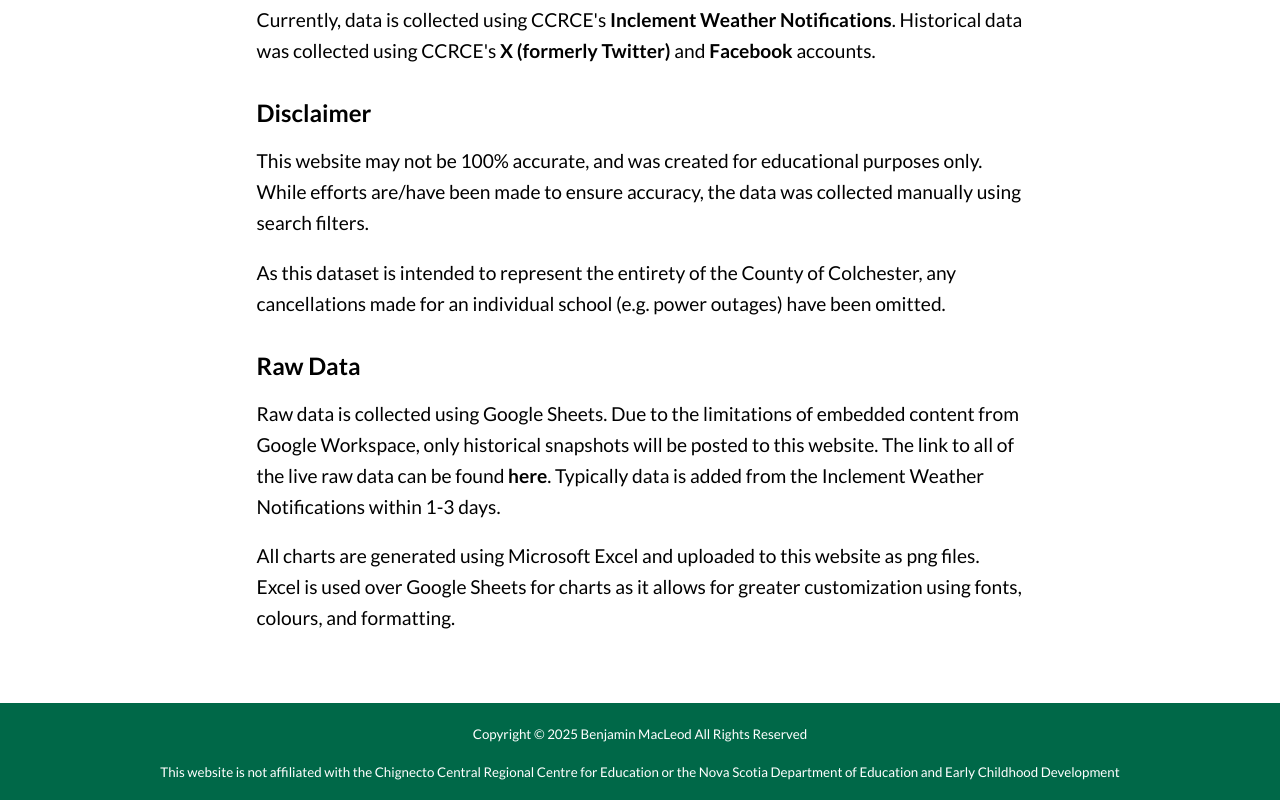
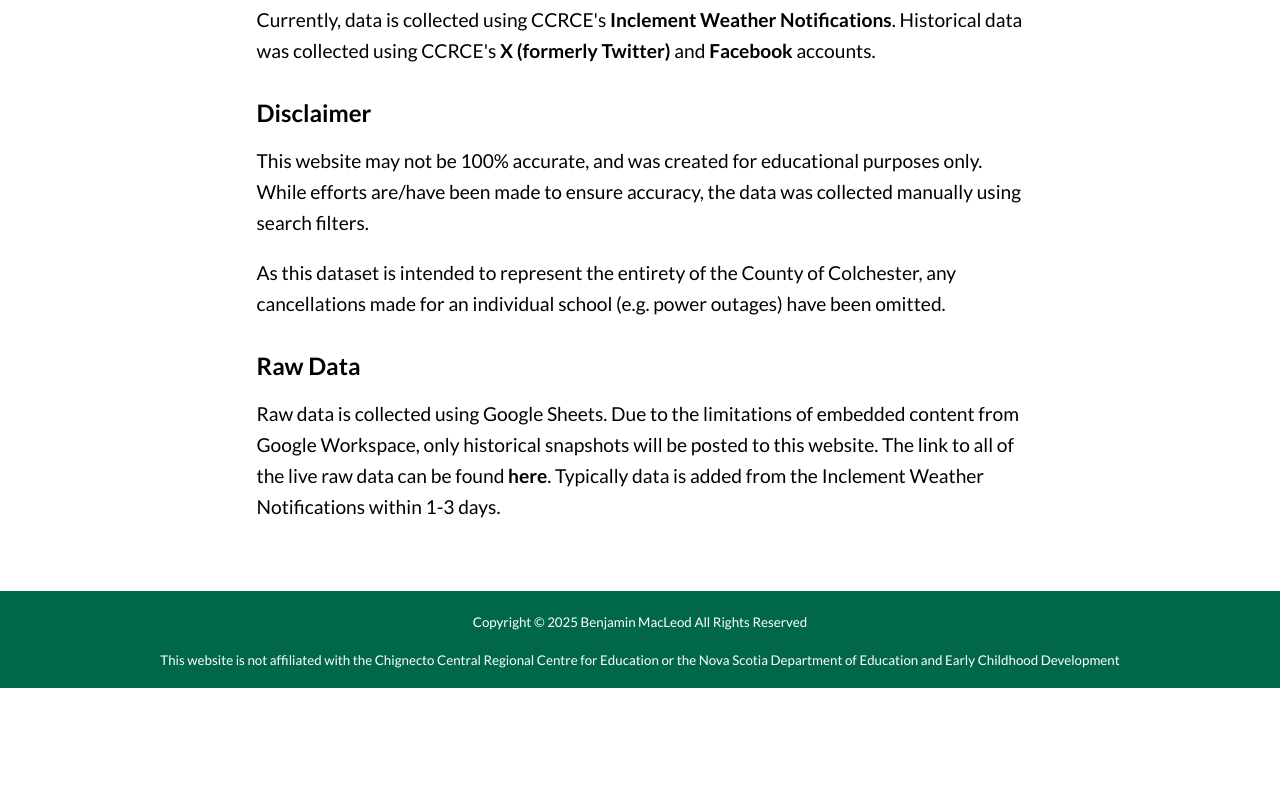
Before and after one commit to benjaminmacleod/ccrcestormday, a plain HTML site: page index.html in a window 1280 px wide. Shown: the part 432-1232 px from the top of the page. After the commit the page ends 1120 px from the top, so only its background shows below. Drawn offline with Linux system fonts and the light colour scheme.

Commit message:
Update index.html

```diff
--- a/index.html
+++ b/index.html
@@ -44,7 +44,6 @@
 
 <h4>Raw Data</h4>
 <p>Raw data is collected using Google Sheets. Due to the limitations of embedded content from Google Workspace, only historical snapshots will be posted to this website. The link to all of the live raw data can be found <a href="https://docs.google.com/spreadsheets/d/1hCUFEAX57ncixs3p11Ngrr0l5N8ovPFHKDn9VZAn3rc/view">here</a>. Typically data is added from the Inclement Weather Notifications within 1-3 days.</p>
-<p>All charts are generated using Microsoft Excel and uploaded to this website as png files. Excel is used over Google Sheets for charts as it allows for greater customization using fonts, colours, and formatting.</p>
 
 </div>
 </div>
```
